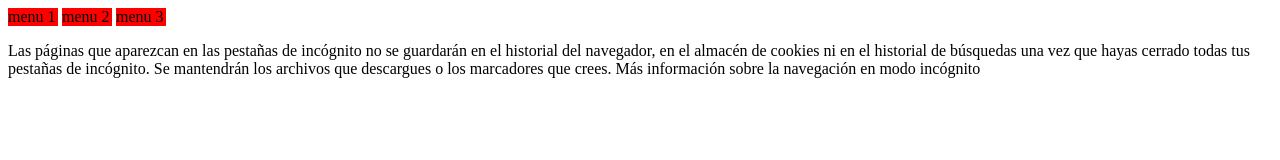
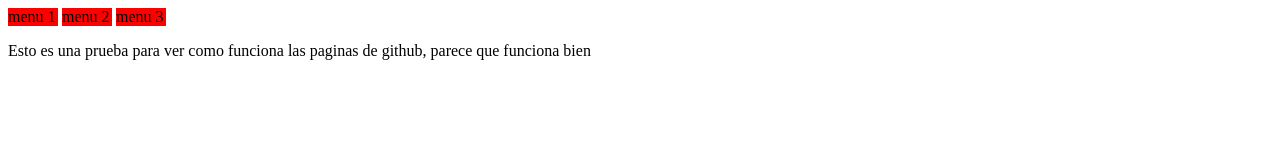
Before and after one commit to produtek/produtek.github.io, a plain HTML site: page index.html in a window 1280 px wide. Drawn offline with Linux system fonts and the light colour scheme.

Commit message:
Cambie el mensaje

```diff
--- a/index.html
+++ b/index.html
@@ -27,7 +27,7 @@
 		<div class="info">asdf<br>DI ANIMO DI ANIMO INSTIN</div>
 		<div class="info">mucha informacion pava</div>
 		<div class="info">no se q mas escribir</div>
-		<p>Las páginas que aparezcan en las pestañas de incógnito no se guardarán en el historial del navegador, en el almacén de cookies ni en el historial de búsquedas una vez que hayas cerrado todas tus pestañas de incógnito. Se mantendrán los archivos que descargues o los marcadores que crees. Más información sobre la navegación en modo incógnito</p>
+		<p>Esto es una prueba para ver como funciona las paginas de github, parece que funciona bien</p>
 		<script>
 		document.getElementsByClassName("menu")[0].onclick = function(){
 			document.getElementsByClassName("info")[0].style.display = "block";
```
